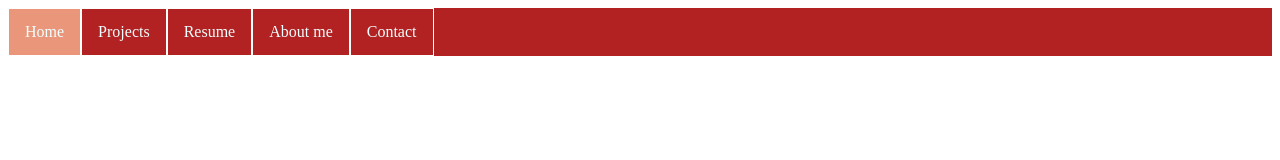
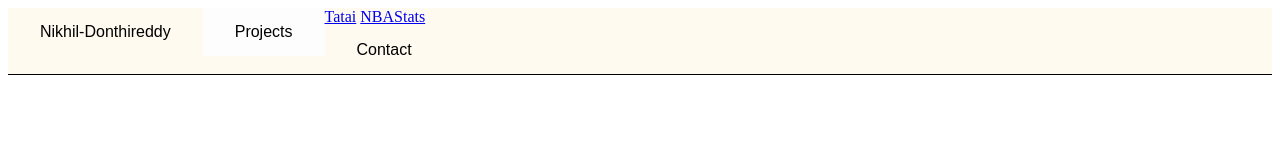
Before and after one commit to Nikhil-Dreddy/Nikhil-Dreddy.github.io, a plain HTML site: page index.html in a window 1280 px wide. Drawn offline with Linux system fonts and the light colour scheme.

Commit message:
rechanged the color scheme and navigation bar

```diff
--- a/index.html
+++ b/index.html
@@ -1,18 +1,25 @@
 <!DOCTYPE html>
 <html>
-     <meta charset="UTF-8">
+    <meta charset="UTF-8">
+
     <head>
         <title>Nikhil Donthireddy</title>
         <link href="style.css" type="text/css" rel="stylesheet">
+        <link rel="stylesheet" type="text/css" href="http://fonts.googleapis.com/css?family=Ubuntu:regular,bold&subset=Latin">
+        <link href="https://fonts.googleapis.com/css?family=Open+Sans" rel="stylesheet">
     </head>
     <body>
-        <ul id="navigation">
-            <li><a class="active" href="Home.html">Home</a></li>
-            <li><a href="Projects.html">Projects</a></li>
-             <li><a href="NikhilCV.pdf"> Resume</a></li>
-            <li><a href="AboutMe.html"> About me</a></li>
-            <li><a href="Contact.html">Contact</a></li>
-        </ul>
+        <div class="btn-group">
+             <button class="button">Nikhil-Donthireddy</button>
+            <div class="dropdown">
+                <button onclick="myFunction()" class="dropbtn">Projects</button>
+                <a href="Tatai.html">Tatai</a>
+                <a href="Nba.html">NBAStats</a>
+            </div>
+            <button class="button">Contact</button>
+
+        </div>
+
     </body>
 
 
--- a/style.css
+++ b/style.css
@@ -1,32 +1,38 @@
-p {
-    color:aqua
+.btn-group {
+    margin: 0px;
+    overflow: hidden;
+    background-color:floralwhite;
+        border-bottom: 1px solid black;
 }
 
-#navigation {
-    list-style-type: none;
-    margin: 0;
-    padding: 0;
-    overflow: hidden;
-    background-color: firebrick;
+.btn-group .button {
+    background-color:floralwhite; /* Green */
+    border: none;
+    color: black;
+    padding: 15px 32px;
+    text-align: center;
+    text-decoration: none;
+    display: inline-block;
+    font-size: 16px;
+    cursor: pointer;
+    float: left
 }
 
-#navigation li {
-    float:left;
+.dropbtn {
+    background-color:#fdfdfd;
+    border: none;
+    color: black;
+    padding: 15px 32px;
+    text-align: center;
+    text-decoration: none;
+    display: inline-block;
+    font-size: 16px;
+    cursor: pointer;
+    float: left;
+
 }
 
-#navigation li a {
-    display:block;
-    color:azure;
-    padding: 14px 16px;
-    text-decoration: none;
-    text-align: center;
-    border: 1px solid white;
+
+.button:hover {
+    box-shadow: 0 12px 16px 0 rgba(0,0,0,0.24), 0 17px 50px 0 rgba(0,0,0,0.19);
 }
-
-#navigation li a:hover {
-   background-color: darkred;
-}
-
-.active {
-    background-color: darksalmon;
-}
```
